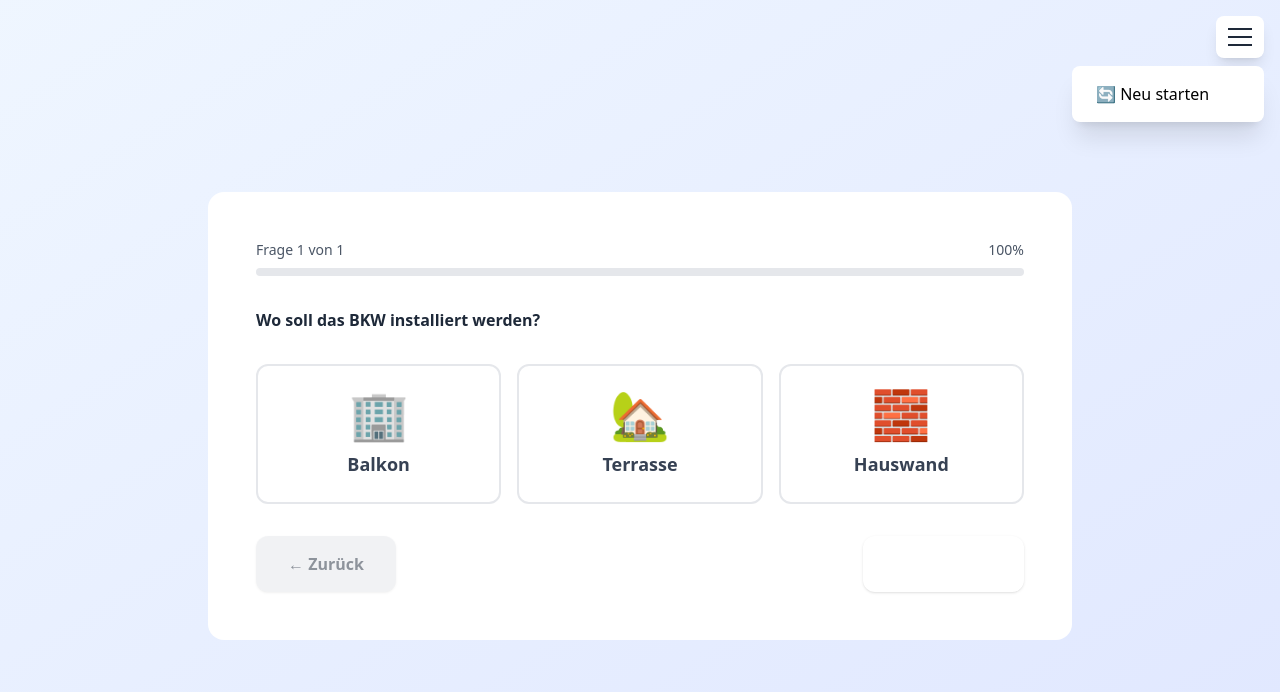
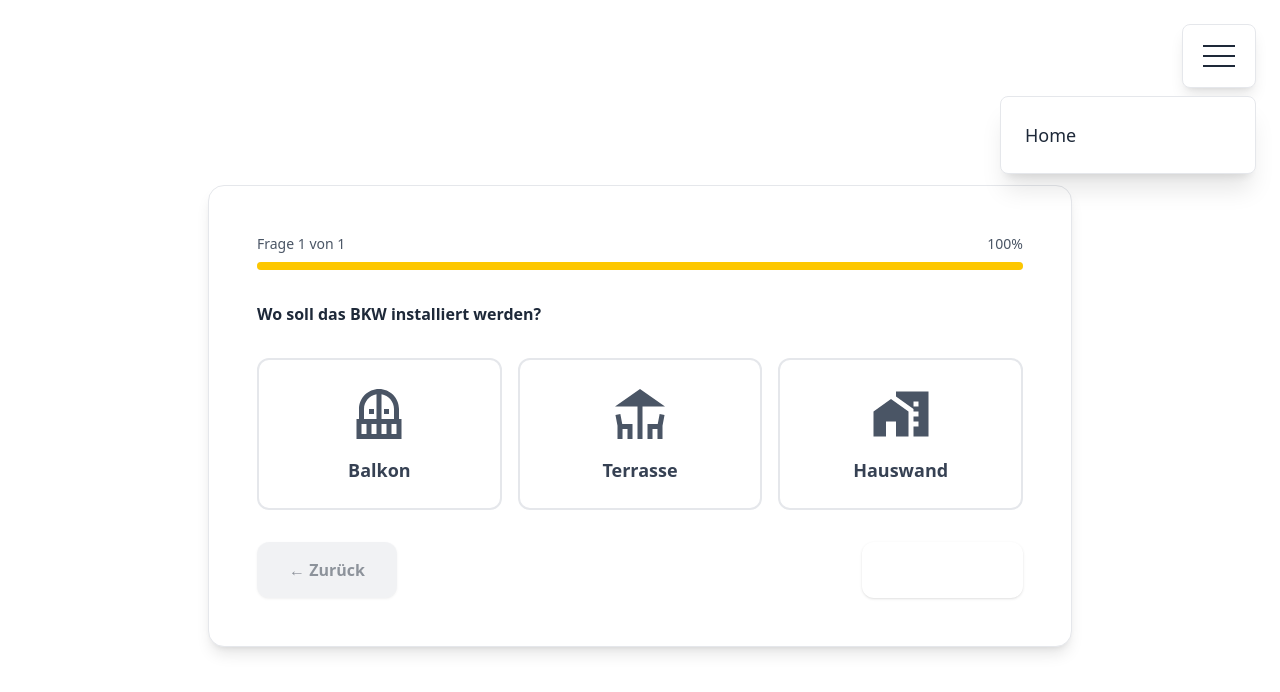
Before and after one commit to feydernoah/SolaCheck, a Next.js app: page /solacheck/quiz in a window 1280 px wide. Both pictures are taken after a click on the button "Menu". Shown: the top 692 px of the page. Built offline with nearby package versions, Linux system fonts and the light colour scheme.

Commit message:
changed component structure and styling with material icons

```diff
--- a/package.json
+++ b/package.json
@@ -22,7 +22,8 @@
     "next": "^16.0.1",
     "next-pwa": "^5.6.0",
     "react": "^19.2.0",
-    "react-dom": "^19.2.0"
+    "react-dom": "^19.2.0",
+    "react-icons": "^5.5.0"
   },
   "devDependencies": {
     "@next/eslint-plugin-next": "16.0.1",
--- a/src/app/page.tsx
+++ b/src/app/page.tsx
@@ -3,6 +3,7 @@
 import Link from "next/link";
 import Image from "next/image";
 import { useState, useEffect } from "react";
+import { BurgerMenu } from "@/components/BurgerMenu";
 
 const chatMessages = [
   "Hallo! Willkommen bei SolaCheck. Ich bin Sola und helfe dir gerne weiter! 👋",
@@ -12,7 +13,6 @@ const chatMessages = [
 ];
 
 export default function LandingPage() {
-  const [menuOpen, setMenuOpen] = useState(false);
   const [currentMessageIndex, setCurrentMessageIndex] = useState(0);
   const [speechBubbleVisible, setSpeechBubbleVisible] = useState(true);
 
@@ -27,35 +27,7 @@ export default function LandingPage() {
   return (
     <div className="min-h-screen bg-white relative overflow-hidden">
       {/* Burger Menu - Top Right */}
-      <div className="fixed top-4 right-4 sm:top-5 sm:right-5 md:top-6 md:right-6 z-50">
-        <button
-          onClick={() => setMenuOpen(!menuOpen)}
-          className="bg-white p-3 sm:p-4 md:p-4 lg:p-5 xl:p-5 rounded-lg shadow-lg hover:shadow-xl transition-shadow border border-gray-200"
-          aria-label="Menu"
-        >
-          <div className="w-6 sm:w-7 md:w-7 lg:w-8 xl:w-8 h-0.5 bg-gray-800 mb-2"></div>
-          <div className="w-6 sm:w-7 md:w-7 lg:w-8 xl:w-8 h-0.5 bg-gray-800 mb-2"></div>
-          <div className="w-6 sm:w-7 md:w-7 lg:w-8 xl:w-8 h-0.5 bg-gray-800"></div>
-        </button>
-
-        {/* Menu Dropdown */}
-        {menuOpen && (
-          <div className="absolute right-0 mt-2 w-48 md:w-56 lg:w-64 xl:w-64 bg-white rounded-lg shadow-xl p-2 border border-gray-200">
-            <button
-              onClick={() => setMenuOpen(false)}
-              className="w-full text-left px-4 py-3 md:py-3 lg:py-4 xl:py-4 text-sm md:text-base lg:text-lg xl:text-lg active:bg-gray-100 md:hover:bg-gray-100 rounded transition-colors text-gray-800"
-            >
-              Home
-            </button>
-            <Link
-              href="/quiz"
-              className="block w-full text-left px-4 py-3 md:py-3 lg:py-4 xl:py-4 text-sm md:text-base lg:text-lg xl:text-lg active:bg-gray-100 md:hover:bg-gray-100 rounded transition-colors text-gray-800"
-            >
-              Quiz starten
-            </Link>
-          </div>
-        )}
-      </div>
+      <BurgerMenu showHome={false} showQuiz />
 
       {/* Small Logo - Top Left (Placeholder for now) */}
       <div className="fixed top-4 left-4 sm:top-5 sm:left-5 md:top-6 md:left-6 z-40">
--- a/src/app/quiz/page.tsx
+++ b/src/app/quiz/page.tsx
@@ -4,6 +4,8 @@ import { useState } from "react";
 import { Button } from "@/components/ui/Button";
 import { Card } from "@/components/ui/Card";
 import { OptionTile } from "@/components/ui/OptionTile";
+import { BurgerMenu } from "@/components/BurgerMenu";
+import { MdBalcony, MdDeck, MdHomeWork } from "react-icons/md";
 
 const questions = [
   {
@@ -11,9 +13,9 @@ const questions = [
     question: 'Wo soll das BKW installiert werden?',
     type: 'tile' as const,
     options: [
-      { value: 'balkon', label: 'Balkon', icon: '🏢' },
-      { value: 'terrasse', label: 'Terrasse', icon: '🏡' },
-      { value: 'hauswand', label: 'Hauswand', icon: '🧱' },
+      { value: 'balkon', label: 'Balkon', icon: <MdBalcony /> },
+      { value: 'terrasse', label: 'Terrasse', icon: <MdDeck /> },
+      { value: 'hauswand', label: 'Hauswand', icon: <MdHomeWork /> },
     ],
   },
 ];
@@ -21,7 +23,6 @@ const questions = [
 export default function Home() {
   const [currentQuestion, setCurrentQuestion] = useState(0);
   const [answers, setAnswers] = useState<Record<number, string>>({});
-  const [menuOpen, setMenuOpen] = useState(false);
 
   const handleNext = () => {
     if (currentQuestion < questions.length - 1) {
@@ -39,41 +40,13 @@ export default function Home() {
     setAnswers({ ...answers, [questions[currentQuestion].id]: value });
   };
 
-  const handleReset = () => {
-    setAnswers({});
-    setCurrentQuestion(0);
-    setMenuOpen(false);
-  };
-
   const currentQ = questions[currentQuestion];
   const currentAnswer = answers[currentQ.id];
 
   return (
-    <div className="min-h-screen bg-linear-to-br from-blue-50 to-indigo-100 dark:from-gray-900 dark:to-gray-800 p-4">
+    <div className="min-h-screen bg-white relative overflow-hidden p-4">
       {/* Burger Menu */}
-      <div className="fixed top-4 right-4 z-50">
-        <button
-          onClick={() => setMenuOpen(!menuOpen)}
-          className="bg-white dark:bg-gray-800 p-3 rounded-lg shadow-lg hover:shadow-xl transition-shadow"
-          aria-label="Menu"
-        >
-          <div className="w-6 h-0.5 bg-gray-800 dark:bg-white mb-1.5"></div>
-          <div className="w-6 h-0.5 bg-gray-800 dark:bg-white mb-1.5"></div>
-          <div className="w-6 h-0.5 bg-gray-800 dark:bg-white"></div>
-        </button>
-
-        {/* Menu Dropdown */}
-        {menuOpen && (
-          <div className="absolute right-0 mt-2 w-48 bg-white dark:bg-gray-800 rounded-lg shadow-xl p-2">
-            <button
-              onClick={handleReset}
-              className="w-full text-left px-4 py-2 hover:bg-gray-100 dark:hover:bg-gray-700 rounded transition-colors"
-            >
-              🔄 Neu starten
-            </button>
-          </div>
-        )}
-      </div>
+      <BurgerMenu showHome showQuiz={false} />
 
       {/* Main Content */}
       <div className="flex items-center justify-center min-h-screen">
@@ -82,20 +55,20 @@ export default function Home() {
           <Card padding="lg" className="animate-fade-in">
             {/* Progress Indicator */}
             <div className="mb-8">
-              <div className="flex justify-between text-sm text-gray-600 dark:text-gray-400 mb-2">
+              <div className="flex justify-between text-sm text-gray-600 mb-2">
                 <span>Frage {currentQuestion + 1} von {questions.length}</span>
                 <span>{Math.round(((currentQuestion + 1) / questions.length) * 100)}%</span>
               </div>
-              <div className="w-full bg-gray-200 dark:bg-gray-700 rounded-full h-2">
+              <div className="w-full bg-gray-200 rounded-full h-2">
                 <div
-                  className="bg-brand-primary h-2 rounded-full transition-all duration-300"
+                  className="bg-yellow-400 h-2 rounded-full transition-all duration-300"
                   style={{ width: `${(((currentQuestion + 1) / questions.length) * 100).toString()}%` }}
                 ></div>
               </div>
             </div>
 
             {/* Question */}
-            <h2 className="text-heading-2 md:text-heading-1 font-bold text-gray-800 dark:text-white mb-8">
+            <h2 className="text-heading-2 md:text-heading-1 font-bold text-gray-800 mb-8">
               {currentQ.question}
             </h2>
 
@@ -106,7 +79,7 @@ export default function Home() {
                   <OptionTile
                     key={option.value}
                     label={option.label}
-                    icon={<span className="text-5xl">{option.icon}</span>}
+                    icon={option.icon}
                     selected={currentAnswer === option.value}
                     onClick={() => handleTileAnswer(option.value)}
                   />
--- /dev/null
+++ b/src/components/BurgerMenu.tsx
@@ -0,0 +1,75 @@
+"use client";
+
+import Link from "next/link";
+import { useState } from "react";
+
+interface BurgerMenuProps {
+  showHome?: boolean;
+  showQuiz?: boolean;
+  additionalItems?: {
+    label: string;
+    href: string;
+    onClick?: () => void;
+  }[];
+}
+
+export function BurgerMenu({
+  showHome = true,
+  showQuiz = true,
+  additionalItems = []
+}: BurgerMenuProps) {
+  const [menuOpen, setMenuOpen] = useState(false);
+
+  return (
+    <div className="fixed top-4 right-4 sm:top-5 sm:right-5 md:top-6 md:right-6 z-50">
+      <button
+        onClick={() => setMenuOpen(!menuOpen)}
+        className="bg-white p-3 sm:p-4 md:p-4 lg:p-5 xl:p-5 rounded-lg shadow-lg hover:shadow-xl transition-shadow border border-gray-200"
+        aria-label="Menu"
+      >
+        <div className="w-6 sm:w-7 md:w-7 lg:w-8 xl:w-8 h-0.5 bg-gray-800 mb-2"></div>
+        <div className="w-6 sm:w-7 md:w-7 lg:w-8 xl:w-8 h-0.5 bg-gray-800 mb-2"></div>
+        <div className="w-6 sm:w-7 md:w-7 lg:w-8 xl:w-8 h-0.5 bg-gray-800"></div>
+      </button>
+
+      {/* Menu Dropdown */}
+      {menuOpen && (
+        <div className="absolute right-0 mt-2 w-48 md:w-56 lg:w-64 xl:w-64 bg-white rounded-lg shadow-xl p-2 border border-gray-200">
+          {showHome && (
+            <Link
+              href="/"
+              className="block w-full text-left px-4 py-3 md:py-3 lg:py-4 xl:py-4 text-sm md:text-base lg:text-lg xl:text-lg active:bg-gray-100 md:hover:bg-gray-100 rounded transition-colors text-gray-800"
+              onClick={() => setMenuOpen(false)}
+            >
+              Home
+            </Link>
+          )}
+
+          {showQuiz && (
+            <Link
+              href="/quiz"
+              className="block w-full text-left px-4 py-3 md:py-3 lg:py-4 xl:py-4 text-sm md:text-base lg:text-lg xl:text-lg active:bg-gray-100 md:hover:bg-gray-100 rounded transition-colors text-gray-800"
+              onClick={() => setMenuOpen(false)}
+            >
+              Quiz starten
+            </Link>
+          )}
+
+          {additionalItems.map((item, index) => (
+            <Link
+              key={index}
+              href={item.href}
+              className="block w-full text-left px-4 py-3 md:py-3 lg:py-4 xl:py-4 text-sm md:text-base lg:text-lg xl:text-lg active:bg-gray-100 md:hover:bg-gray-100 rounded transition-colors text-gray-800"
+              onClick={() => {
+                setMenuOpen(false);
+                item.onClick?.();
+              }}
+            >
+              {item.label}
+            </Link>
+          ))}
+        </div>
+      )}
+    </div>
+  );
+}
--- a/src/components/ui/Button.tsx
+++ b/src/components/ui/Button.tsx
@@ -23,7 +23,7 @@ export function Button({
 
   const variants = {
     primary: 'bg-brand-primary hover:bg-brand-primary/90 text-white shadow-sm hover:shadow-md active:scale-95',
-    secondary: 'bg-gray-200 dark:bg-gray-700 hover:bg-gray-300 dark:hover:bg-gray-600 text-gray-800 dark:text-white shadow-sm active:scale-95',
+    secondary: 'bg-gray-200 hover:bg-gray-300 text-gray-800 shadow-sm active:scale-95',
     outline: 'border-2 border-brand-primary text-brand-primary hover:bg-brand-primary hover:text-white active:scale-95',
     ghost: 'text-brand-primary hover:bg-brand-primary/10 active:bg-brand-primary/20',
     danger: 'bg-error hover:bg-error/90 text-white shadow-sm hover:shadow-md active:scale-95',
--- a/src/components/ui/Card.tsx
+++ b/src/components/ui/Card.tsx
@@ -20,12 +20,12 @@ export function Card({
   };
 
   const hoverEffect = hover
-    ? 'hover:shadow-card-hover transition-shadow duration-300'
+    ? 'hover:shadow-xl transition-shadow duration-300'
     : '';
 
   return (
     <div
-      className={`bg-white dark:bg-gray-800 rounded-2xl shadow-card ${paddings[padding]} ${hoverEffect} ${className}`}
+      className={`bg-white rounded-2xl shadow-lg border border-gray-200 ${paddings[padding]} ${hoverEffect} ${className}`}
     >
       {children}
     </div>
--- a/src/components/ui/OptionTile.tsx
+++ b/src/components/ui/OptionTile.tsx
@@ -25,18 +25,19 @@ export function OptionTile({
         rounded-xl border-2 transition-all duration-200
         flex flex-col items-center justify-center gap-3
         disabled:opacity-50 disabled:cursor-not-allowed
+        bg-white
         ${
           selected
-            ? 'border-brand-primary bg-brand-primary/10 shadow-tile-hover scale-[0.98]'
-            : 'border-gray-200 dark:border-gray-700 bg-white dark:bg-gray-800 hover:border-brand-primary/50 hover:shadow-tile hover:scale-[1.02] active:scale-[0.98]'
+            ? 'border-yellow-400 shadow-lg scale-[0.98]'
+            : 'border-gray-200 hover:border-gray-300 hover:shadow-md hover:scale-[1.02] active:scale-[0.98]'
         }
       `}
     >
       {/* Icon Container */}
       {icon && (
         <div className={`
-          text-4xl sm:text-5xl transition-transform duration-200
-          ${selected ? 'scale-110' : ''}
+          text-5xl sm:text-6xl transition-all duration-200
+          ${selected ? 'scale-110 text-yellow-400' : 'text-gray-600'}
         `}>
           {icon}
         </div>
@@ -45,16 +46,16 @@ export function OptionTile({
       {/* Label */}
       <span className={`
         text-base sm:text-lg font-semibold text-center
-        ${selected ? 'text-brand-primary' : 'text-gray-700 dark:text-gray-200'}
+        ${selected ? 'text-gray-800' : 'text-gray-700'}
       `}>
         {label}
       </span>
 
       {/* Selection Indicator */}
       {selected && (
-        <div className="absolute top-3 right-3 w-6 h-6 bg-brand-primary rounded-full flex items-center justify-center animate-scale-in">
+        <div className="absolute top-3 right-3 w-6 h-6 bg-yellow-400 rounded-full flex items-center justify-center animate-scale-in">
           <svg
-            className="w-4 h-4 text-white"
+            className="w-4 h-4 text-gray-800"
             fill="none"
             strokeLinecap="round"
             strokeLinejoin="round"
--- a/tailwind.config.ts
+++ b/tailwind.config.ts
@@ -12,7 +12,7 @@ const config: Config = {
       // Company brand colors - customize these later
       colors: {
         brand: {
-          primary: '#4F46E5',      // Indigo - replace with company color
+          primary: '#FACC15',      // yellow-400 - matches landing page
           secondary: '#06B6D4',    // Cyan - replace with company color
           accent: '#F59E0B',       // Amber - replace with company color
         },
```
